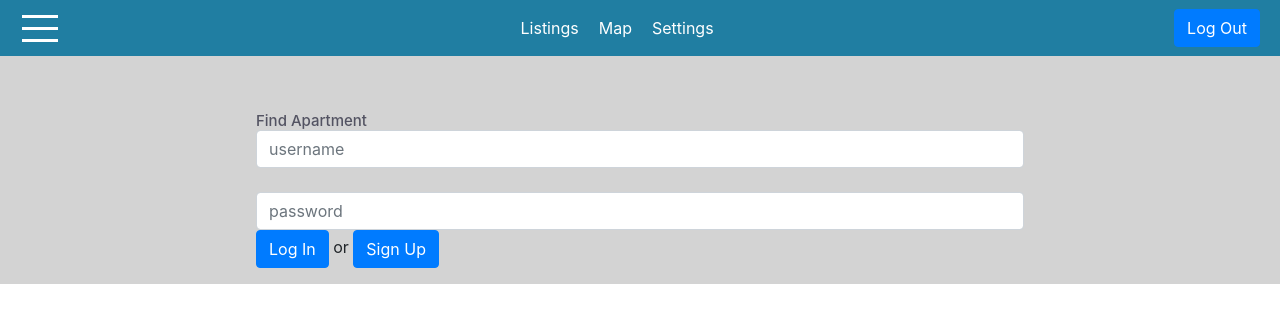
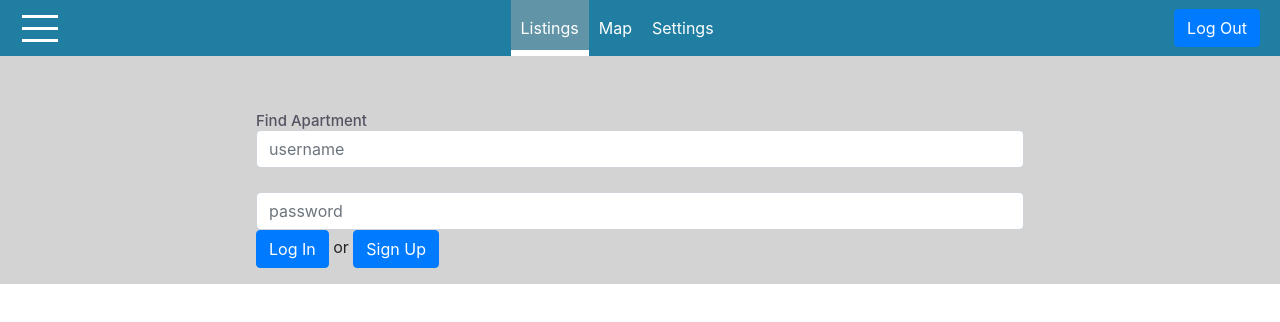
Before and after one commit to znseaman/find-apartment-react, a React app in the folder client/: page /login in a window 1280 px wide. Built offline with nearby package versions, Linux system fonts and the light colour scheme; no server answers.

Commit message:
Add active classes for NavLinks

```diff
--- a/client/src/components/Navigation/NavigationItems/NavigationItem/NavigationItem.js
+++ b/client/src/components/Navigation/NavigationItems/NavigationItem/NavigationItem.js
@@ -6,7 +6,7 @@ import classes from "./NavigationItem.module.css";
 const NavigationItem = ({ link, exact, children }) => {
 	return (
 		<li className={classes.NavigationItem}>
-			<NavLink to={link} exact={exact}>
+			<NavLink to={link} exact={exact} activeClassName={classes.active}>
 				{children}
 			</NavLink>
 		</li>
--- a/client/src/components/Navigation/NavigationItems/NavigationItem/NavigationItem.module.css
+++ b/client/src/components/Navigation/NavigationItems/NavigationItem/NavigationItem.module.css
@@ -5,3 +5,43 @@
 	/* height: 100%; */
 	/* width: auto; */
 }
+
+.NavigationItem a {
+	color: white;
+	text-decoration: none;
+	width: 100%;
+	box-sizing: border-box;
+	display: block;
+}
+
+.NavigationItem a:hover,
+.NavigationItem a:active,
+.NavigationItem a.active {
+	color: #207ea2;
+}
+
+@media (min-width: 500px) {
+	.NavigationItem {
+		margin: 10px 0;
+		box-sizing: border-box;
+		display: flex;
+		height: 100%;
+		width: auto;
+		align-items: center;
+	}
+
+	.NavigationItem a {
+		color: white;
+		height: 100%;
+		padding: 16px 10px;
+		border-bottom: 6px solid transparent;
+	}
+
+	.NavigationItem a:hover,
+	.NavigationItem a:active,
+	.NavigationItem a.active {
+		background-color: #6294a8;
+		border-bottom: 6px solid white;
+		color: white;
+	}
+}
```
